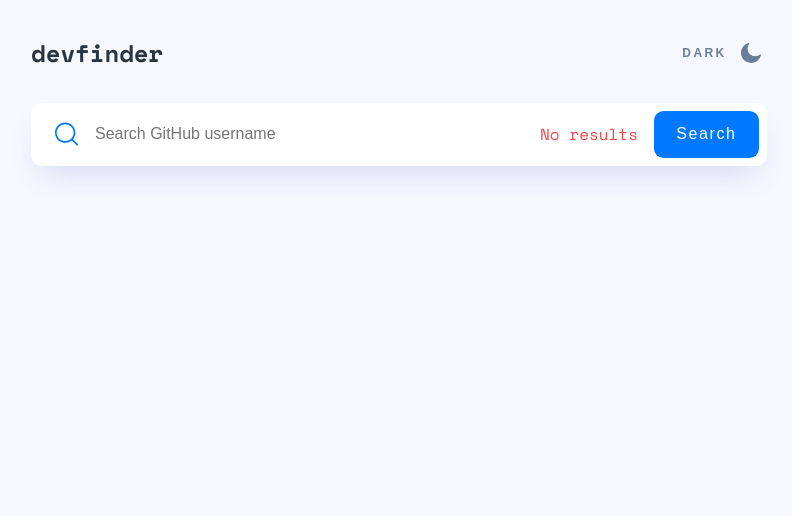
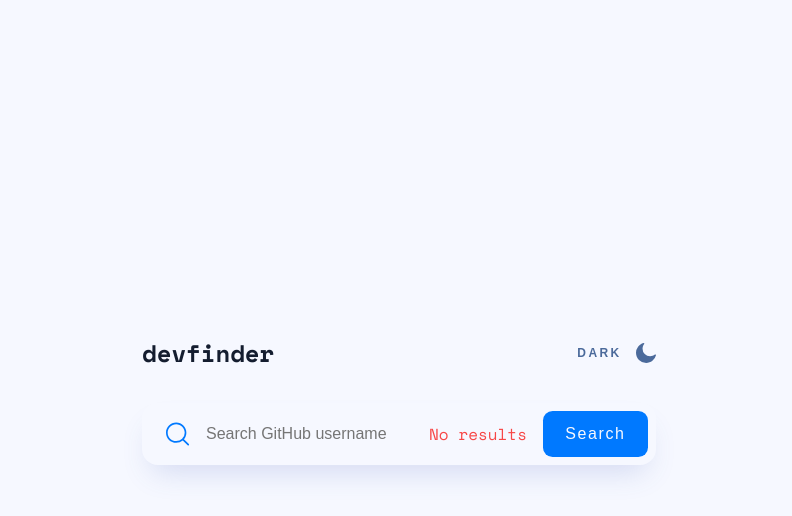
Before and after one commit to N1hron/dev-finder, a React (Create React App) app: page / in a window 1280 px wide. Shown: the top 516 px of the page, without its empty margins (241-1033 px from the left). Built offline with nearby package versions, Linux system fonts and the light colour scheme.

Commit message:
change styles

```diff
--- a/src/components/Button/Button.module.scss
+++ b/src/components/Button/Button.module.scss
@@ -1,16 +1,17 @@
 .button {
-    background-color: var(--main-color);
-    color: var(--white);
     border: none;
     font-size: 1rem;
     letter-spacing: 0.1em;
     padding: 0.9em 1.4em;
     border-radius: 0.6em;
 
+    background-color: var(--accent-color);
+    color: var(--gray-50);
+
     cursor: pointer;
     transition: background-color var(--transition-duration-color);
 
     &:hover {
-        background-color: var(--main-color-hover);
+        background-color: var(--accent-color-hover);
     }
 }
--- a/src/components/Container/Container.module.scss
+++ b/src/components/Container/Container.module.scss
@@ -1,8 +1,5 @@
 .container {
-    margin: 0 auto;
-    max-width: 46em;
-
-    @media (max-width: 47em) {
-        padding: 0 24px;
-    }
+    margin: auto;
+    max-width: 48rem;
+    padding: 1rem;
 }
--- a/src/components/Header/Header.module.scss
+++ b/src/components/Header/Header.module.scss
@@ -1,23 +1,10 @@
-:global {
-    body[data-theme="dark"] {
-        --logo-color: var(--white);
-    }
-
-    body[data-theme="light"] {
-        --logo-color: var(--gray-300);
-    }
-}
-
 .header {
     display: flex;
     justify-content: space-between;
     align-items: center;
-
-    margin-top: 35px;
 }
 
 .logo {
     font-size: 1.5rem;
     font-weight: 700;
-    color: var(--logo-color);
 }
--- a/src/components/Search/Search.module.scss
+++ b/src/components/Search/Search.module.scss
@@ -1,12 +1,9 @@
 :global {
     body[data-theme="dark"] {
-        --search-color: var(--gray-400);
         --input-text-color: var(--gray-50);
-        --shadow: none;
     }
 
     body[data-theme="light"] {
-        --search-color: var(--white);
         --input-text-color: var(--gray-100);
     }
 }
@@ -14,8 +11,9 @@
 .search {
     margin-top: 2rem;
     padding: 0.5rem 0.5rem 0.5rem 1.5rem;
-    background-color: var(--search-color);
-    border-radius: 0.7rem;
+    border-radius: 1rem;
+
+    background-color: var(--bg-color-secondary);
     box-shadow: var(--shadow);
 
     display: flex;
@@ -38,12 +36,13 @@
         font-size: 1rem;
         border: none;
         background-color: inherit;
+        padding: 0.56em 0;
+
         color: var(--input-text-color);
-        padding: 0.56em 0;
 
         &:focus {
             outline: none;
-            border-bottom: 0.15rem solid var(--main-color);
+            border-bottom: 0.15rem solid var(--accent-color);
             margin-bottom: -0.15rem;
         }
     }
--- a/src/components/ThemeSwitcher/ThemeSwitcher.module.scss
+++ b/src/components/ThemeSwitcher/ThemeSwitcher.module.scss
@@ -1,11 +1,9 @@
 :global {
     body[data-theme='dark'] {
-        --switcher-color: var(--white);
-        --switcher-color-hover: var(--gray-100);
+        --switcher-color-hover: var(--gray-200);
     }
 
     body[data-theme='light'] {
-        --switcher-color: var(--gray-100);
         --switcher-color-hover: var(--gray-300);
     }
 }
@@ -15,7 +13,7 @@
         width: 1.25rem;
         height: 1.25rem;
 
-        fill: var(--switcher-color);
+        fill: var(--icon-color);
         transition: var(--transition-duration-color) fill;
     }
 
@@ -32,11 +30,12 @@
         align-items: center;
         gap: 0.9rem;
 
-        color: var(--switcher-color);
+        color: var(--text-color-secondary);
         transition: var(--transition-duration-color) color;
     }
 
     &:hover {
-        --switcher-color: var(--switcher-color-hover);
+        --text-color-secondary: var(--switcher-color-hover);
+        --icon-color: var(--switcher-color-hover);
     }
 }
--- a/src/index.scss
+++ b/src/index.scss
@@ -1,22 +1,21 @@
 @import-normalize;
 
-* {
+*, ::after, ::before {
     box-sizing: border-box;
     margin: 0;
+    padding: 0;
 }
 
 :root {
-    --main-color: #0079ff;
-    --main-color-hover: #60abff;
-
-    --white: #fff;
-
     --gray-50: #f6f8ff;
     --gray-100: #697c9a;
     --gray-200: #4b6a9b;
     --gray-300: #2b3442;
     --gray-400: #1e2a47;
     --gray-500: #141d2f;
+
+    --accent-color: #0079ff;
+    --accent-color-hover: #60abff;
 
     --error-color: #f74646;
 
@@ -25,19 +24,50 @@
     --transition-duration-color: 0.1s;
 }
 
+body[data-theme='dark'] {
+    --icon-color: var(--gray-50);
+
+    --text-color-main: var(--gray-50);
+    --text-color-secondary: var(--gray-50);
+
+    --bg-color-main: var(--gray-500);
+    --bg-color-secondary: var(--gray-400);
+
+    --shadow: none;
+}
+
+body[data-theme='light'] {
+    --icon-color: var(--gray-200);
+
+    --text-color-main: var(--gray-500);
+    --text-color-secondary: var(--gray-200);
+
+    --bg-color-main: var(--gray-50);
+    --bg-color-secondary: var(--white);
+}
+
 body {
     font-family: 'Space Mono', monospace;
     font-weight: 400;
     -webkit-font-smoothing: antialiased;
     -moz-osx-font-smoothing: grayscale;
-    background-color: var(--gray-50);
+
+    color: var(--text-color-main);
+    background-color: var(--bg-color-main);
 }
 
-body[data-theme='dark'] {
-    background-color: var(--gray-500);
-    color: var(--white);
+#root {
+    display: flex;
+    min-height: 100vh;
+    min-height: 100dvh;
 }
 
 a {
     font-family: 'Space Mono', monospace;
+    text-decoration: none;
+    color: var(--accent-color);
 }
+
+svg {
+    fill: var(--icon-color);
+}
```
